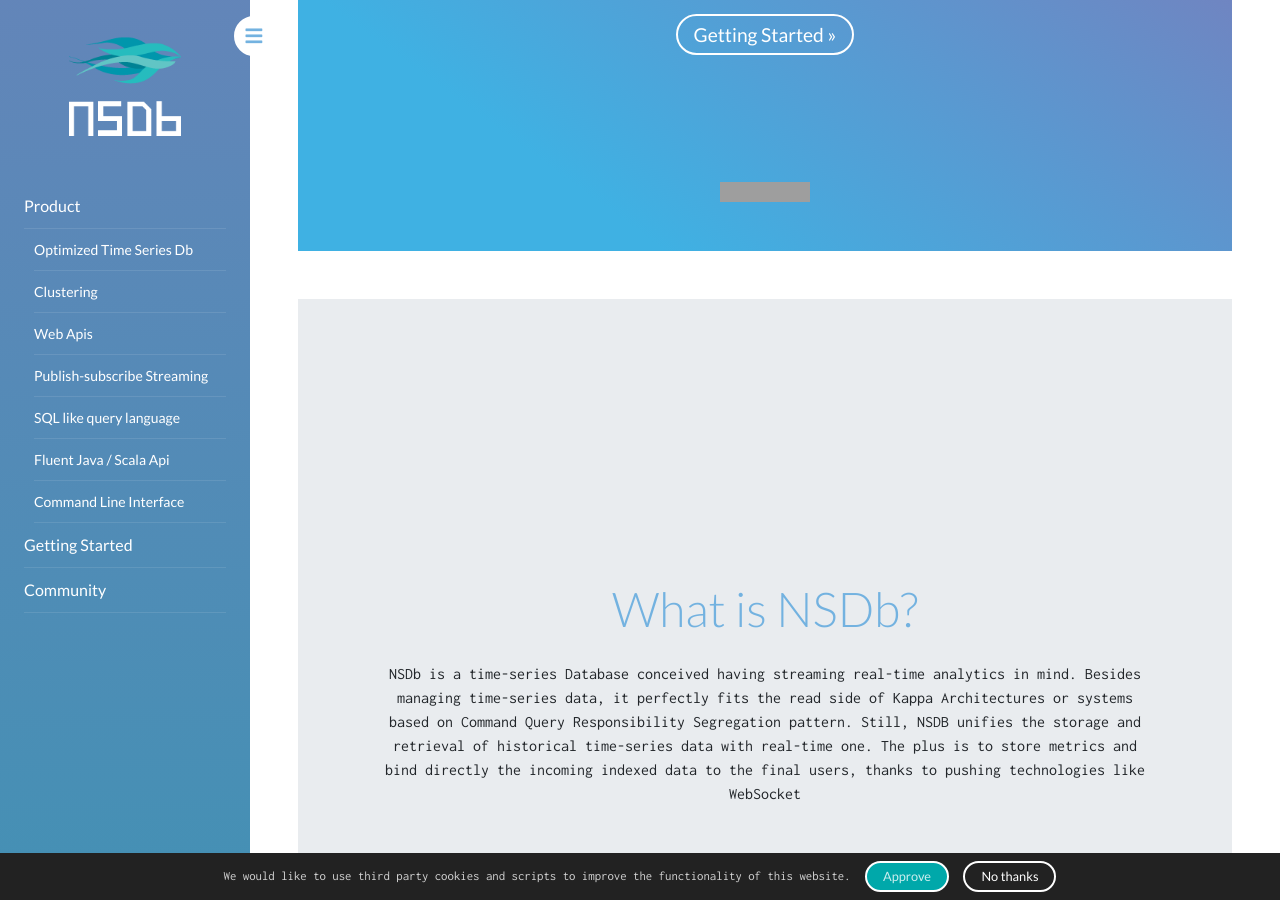
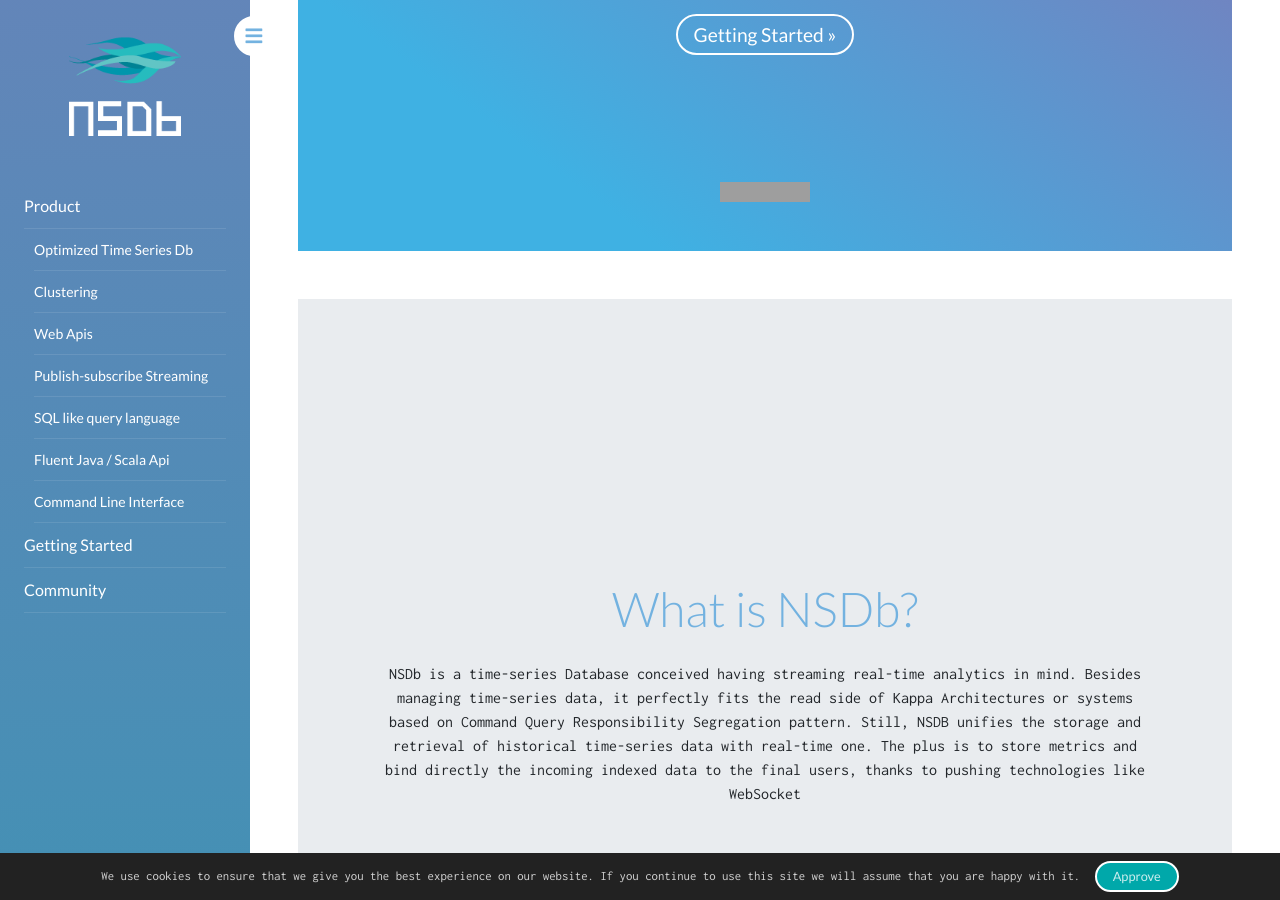
Before and after one commit to nsdb-io/nsdb-io.github.io, a Jekyll site: the page built from index.md, in a window 1280 px wide and 900 px high, scrolled down 601 px. Built offline with Jekyll 4.4.1, drawn with Linux system fonts in a browser that asks for light colours; nearby versions of some CDN libraries; grey boxes are pictures that could not be loaded.

Commit message:
cookie message fix

```diff
--- a/_includes/cookie-consent.html
+++ b/_includes/cookie-consent.html
@@ -1,7 +1,6 @@
 
-<div id="cookie-notice"><span>We would like to use third party cookies and scripts to improve the functionality of this website.</span>
+<div id="cookie-notice"><span>We use cookies to ensure that we give you the best experience on our website. If you continue to use this site we will assume that you are happy with it.</span>
     <a id="cookie-notice-accept" class="btn btn-primary btn-sm">Approve</a>
-    <a href="#" class="btn btn-sm btn-negative">No thanks</a>
 </div>
 <script>
     function createCookie(name,value,days) {
```
